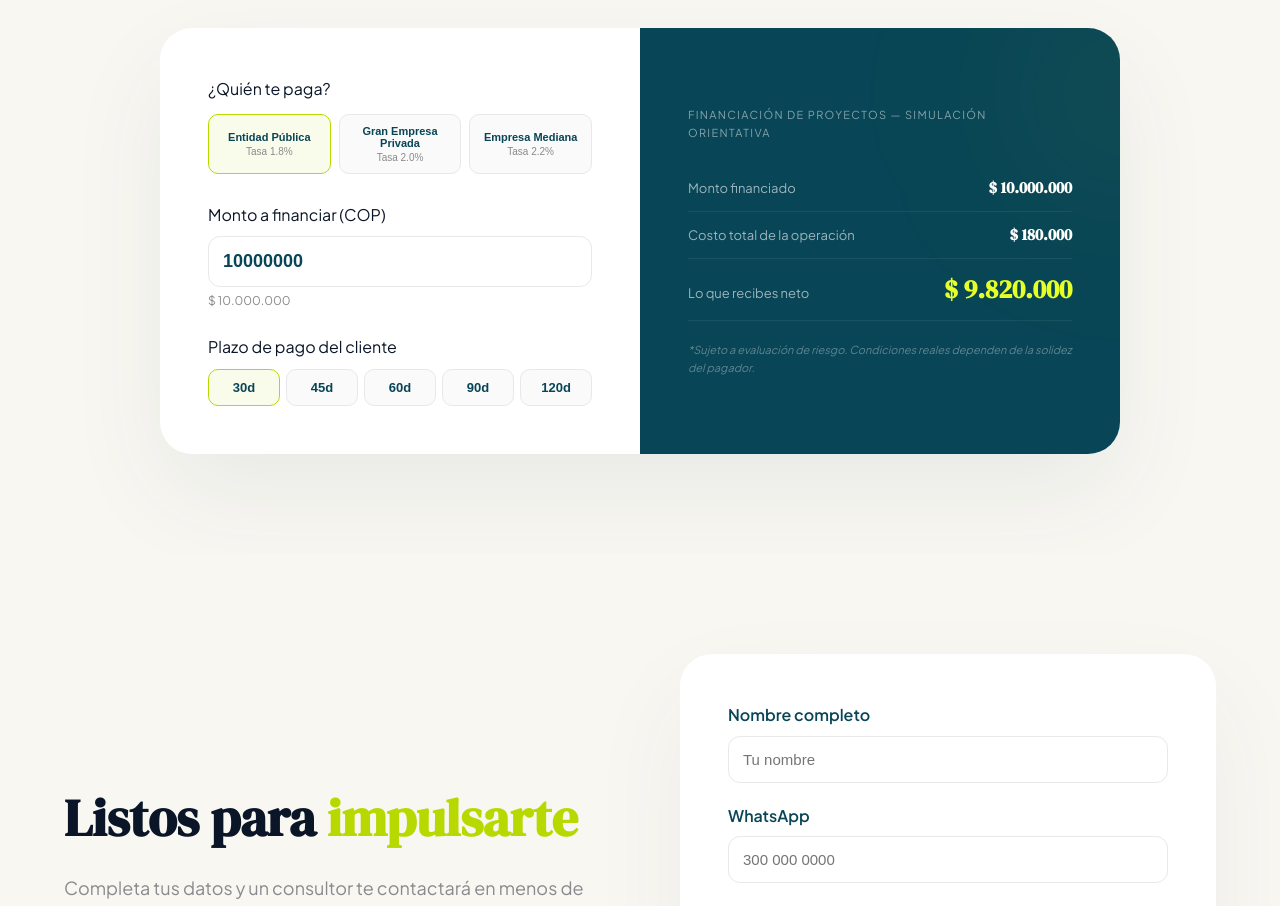
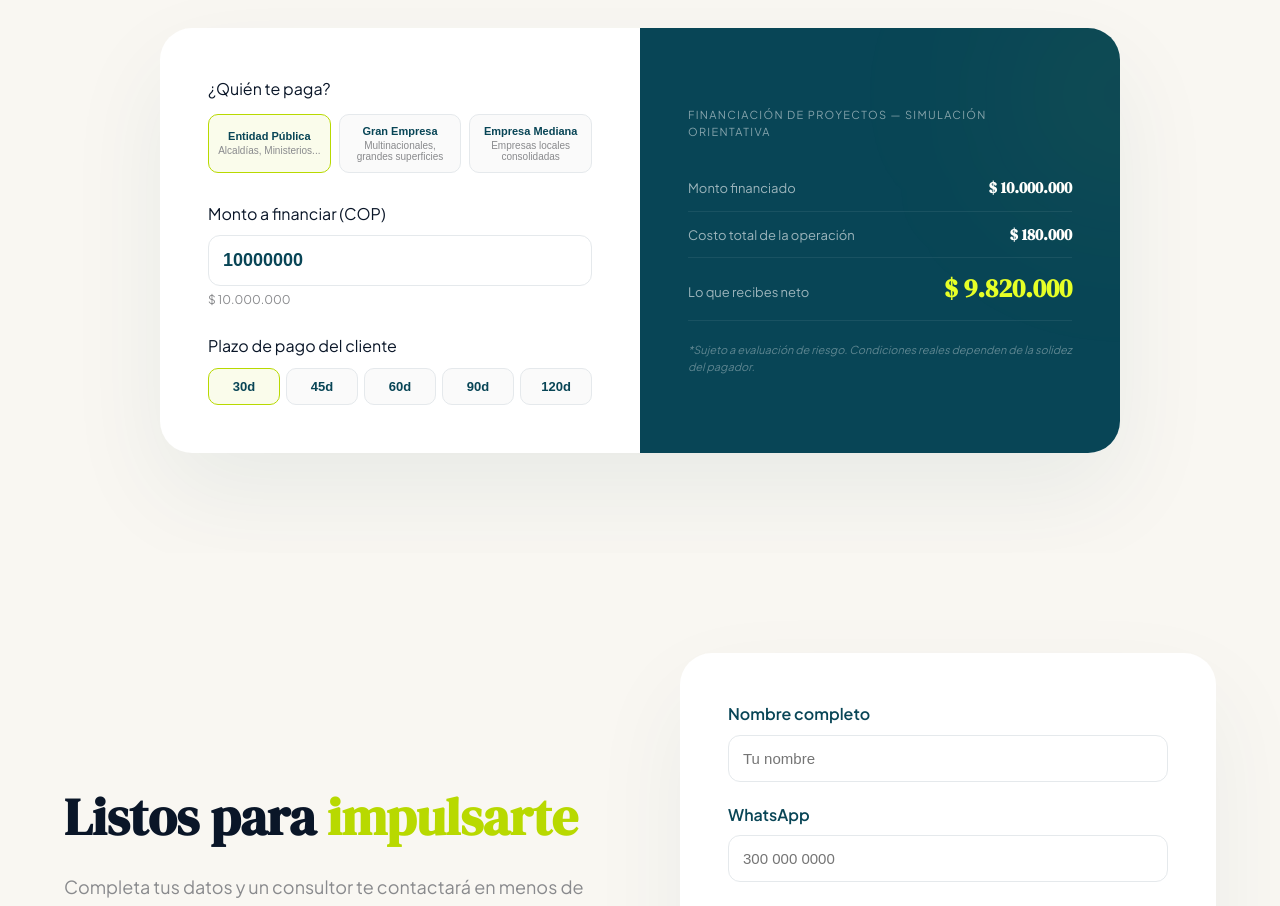
Before and after one commit to Swala-capital/SWALA-Web, a React (Vite) app: page / in a window 1280 px wide. Shown: the part 2640-3546 px from the top of the page. Built offline with nearby package versions, Linux system fonts and the light colour scheme.

Commit message:
UI: Ocultar tasas variables y agregar descripciones claras a pagadores

```diff
--- a/src/App.jsx
+++ b/src/App.jsx
@@ -233,9 +233,9 @@ const SwalaCalculator = ({ onCalcChange }) => {
   const c2AtExpiry = amount * (1 - advancePct[payerType]);
 
   const payerOptions = [
-    { id: 'public', label: 'Entidad Pública',       rate: '1.8%', adv: '87%' },
-    { id: 'large',  label: 'Gran Empresa Privada',   rate: '2.0%', adv: '85%' },
-    { id: 'medium', label: 'Empresa Mediana',        rate: '2.2%', adv: '82%' },
+    { id: 'public', label: 'Entidad Pública', desc: 'Alcaldías, Ministerios...', adv: '87%' },
+    { id: 'large',  label: 'Gran Empresa', desc: 'Multinacionales, grandes superficies', adv: '85%' },
+    { id: 'medium', label: 'Empresa Mediana', desc: 'Empresas locales consolidadas', adv: '82%' },
   ];
 
   const ResultRow = ({ label, value, highlight }) => (
@@ -278,7 +278,7 @@ const SwalaCalculator = ({ onCalcChange }) => {
                   background: payerType === p.id ? 'rgba(184,217,0,0.08)' : '#FAFAFA', cursor: 'pointer', transition: '0.2s', textAlign: 'center',
                 }}>
                   <div style={{ fontSize: '11px', fontWeight: 700, color: 'var(--color-petroleo)', marginBottom: '3px' }}>{p.label}</div>
-                  <div style={{ fontSize: '10px', color: 'var(--color-gris)' }}>Tasa {p.rate}{mode === 'invoice' ? ` · Anticipo ${p.adv}` : ''}</div>
+                  <div style={{ fontSize: '10px', color: 'var(--color-gris)' }}>{p.desc}{mode === 'invoice' ? ` · Anticipo ${p.adv}` : ''}</div>
                 </button>
               ))}
             </div>
```
